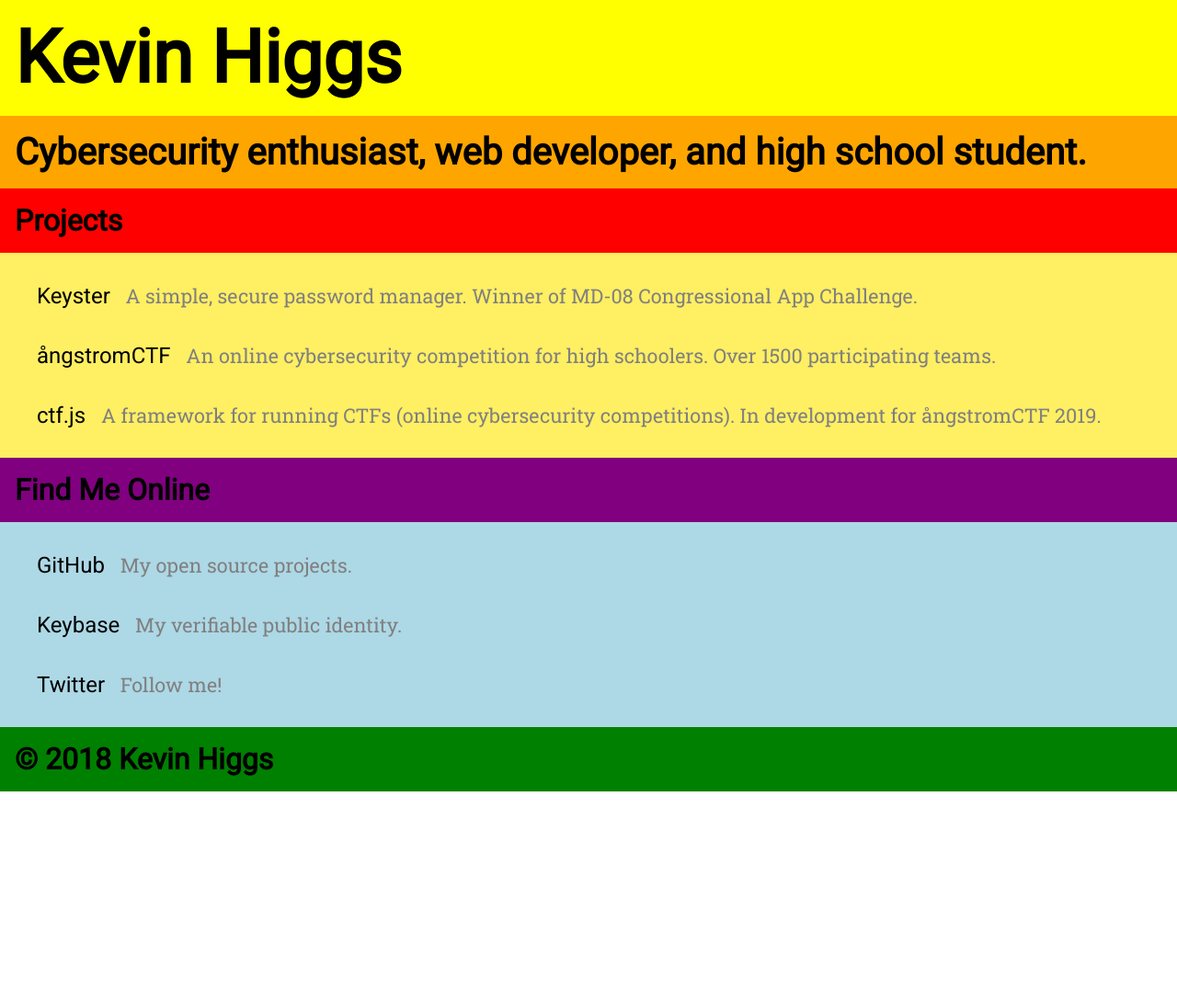
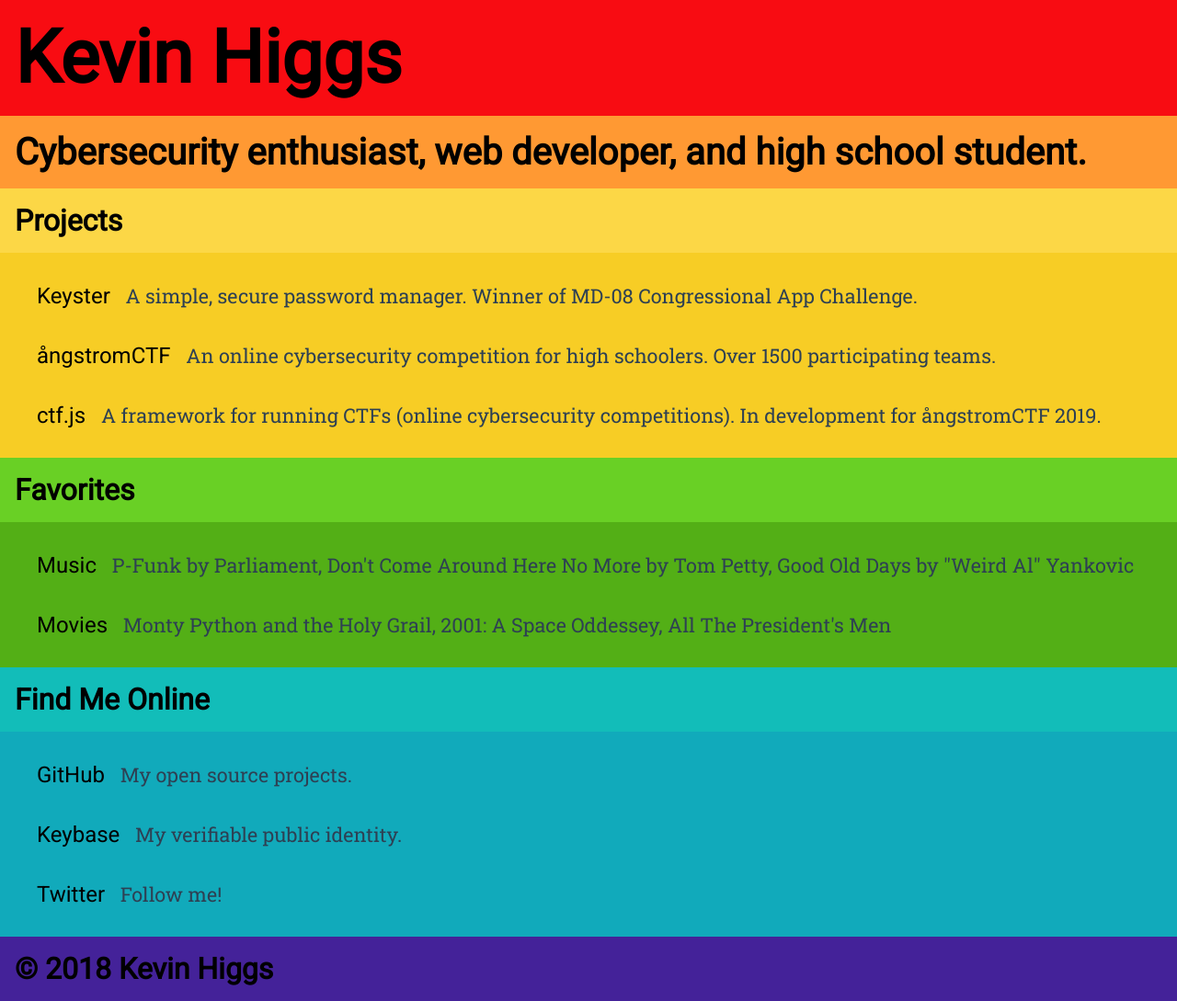
Before and after one commit to kmh11/kevinhiggs.com, a plain HTML site: page index.html in a window 1280 px wide. Shown: the whole page at 92% size. Before the commit the page ends 861 px from the top, so only its background shows below. Drawn offline with Linux system fonts and the light colour scheme.

Commit message:
color change

```diff
--- a/index.html
+++ b/index.html
@@ -14,8 +14,11 @@
 		<span class="group"><a class="u" href="https://keyster.io"><h4>Keyster <div class="description">A simple, secure password manager. Winner of MD-08 Congressional App Challenge.</div></h4></a>
 		<a class="u" href="https://angstromctf.com"><h4>ångstromCTF <div class="description">An online cybersecurity competition for high schoolers. Over 1500 participating teams.</div></h4></a>
 		<a class="u" href="https://github.com/blairsec/ctfjs"><h4>ctf.js <div class="description">A framework for running CTFs (online cybersecurity competitions). In development for ångstromCTF 2019.</div></h4></a></span>
-		<h3 class="secondary">Find Me Online</h3>
-		<span class="secondary group"><a class="u" href="https://github.com/kmh11"><h4>GitHub <div class="description">My open source projects.</div></h4></a>
+		<h3 class="secondary">Favorites</h3>
+		<span class="secondary group"><a class="u" href="https://open.spotify.com/user/kmh117"><h4>Music <div class="description">P-Funk by Parliament, Don't Come Around Here No More by Tom Petty, Good Old Days by "Weird Al" Yankovic</div></h4></a>
+		<h4>Movies <div class="description">Monty Python and the Holy Grail, 2001: A Space Oddessey, All The President's Men</div></h4></span>
+		<h3 class="tertiary">Find Me Online</h3>
+		<span class="tertiary group"><a class="u" href="https://github.com/kmh11"><h4>GitHub <div class="description">My open source projects.</div></h4></a>
 		<a class="u" href="https://keybase.io/kmh"><h4>Keybase <div class="description">My verifiable public identity.</div></h4></a>
 		<a class="u" href="https://twitter.com/kmh7711"><h4>Twitter <div class="description">Follow me!</div></h4></span></a>
 		<footer>
--- a/style.css
+++ b/style.css
@@ -21,35 +21,43 @@ h1, h2, h3, h4, h5, h6, footer {
 
 h1 {
 	font-size: 5em;
-	background-color: yellow;
+	background-color: #f80c12
 }
 
 h2 {
 	font-size: 2.5em;
-	background-color: orange;
+	background-color: #ff9933;
 }
 
 h3 {
 	font-size: 2em;
-	background-color: red;
+	background-color: #fcd746;
 }
 
 h3.secondary {
-	background-color: purple;
+	background-color: #69d025;
+}
+
+h3.tertiary {
+	background-color: #12bdb9;
 }
 
 h3:last-of-type {
-	background-color: green;
+	background-color: #442299;
 }
 
 .group, .group h4 {
-	background-color: #ffef62;
+	background-color: #f7cd25;
 	padding-top: 0.5em;
 	padding-bottom: 0.5em;
 }
 
 .secondary, .secondary h4 {
-	background-color: lightblue;
+	background-color: #53af16;
+}
+
+.tertiary, .tertiary h4 {
+	background-color: #11aabb;
 }
 
 h4 {
@@ -72,13 +80,13 @@ h4:hover {
 	font-size: 0.9em;
 	font-family: "Roboto Slab", serif;
 	display: inline;
-	color: gray;
+	color: #2E4053;
 	padding-left: 0.5em;
 }
 
 footer {
 	padding: 0;
-	background: lightblue;
+	background: #11aabb;
 	color: white;
 	font-size: 1.5em;
 	flex: 1 1 auto;
```
